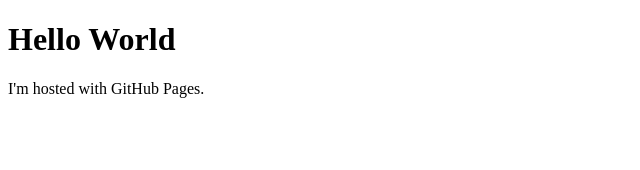
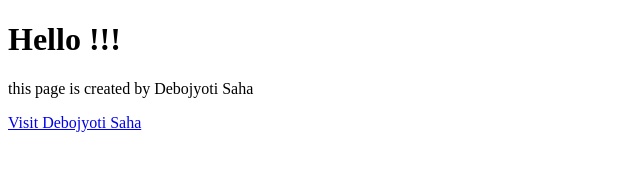
Before and after one commit to sahadebojyoti/sahadebojyoti.github.io, a plain HTML site: page index.html in a window 1280 px wide. Shown: the whole page, without its empty margins (0-640 px from the left). Drawn offline with Linux system fonts and the light colour scheme.

Commit message:
basic enhancement of index

```diff
--- a/index.html
+++ b/index.html
@@ -1,7 +1,8 @@
 <!DOCTYPE html>
 <html>
 <body>
-<h1>Hello World</h1>
-<p>I'm hosted with GitHub Pages.</p>
+<h1>Hello !!!</h1>
+<p>this page is created by Debojyoti Saha</p>
+ <a href="https://www.facebook.com/1.11sahadebojyoti">Visit Debojyoti Saha</a>
 </body>
 </html>
```
